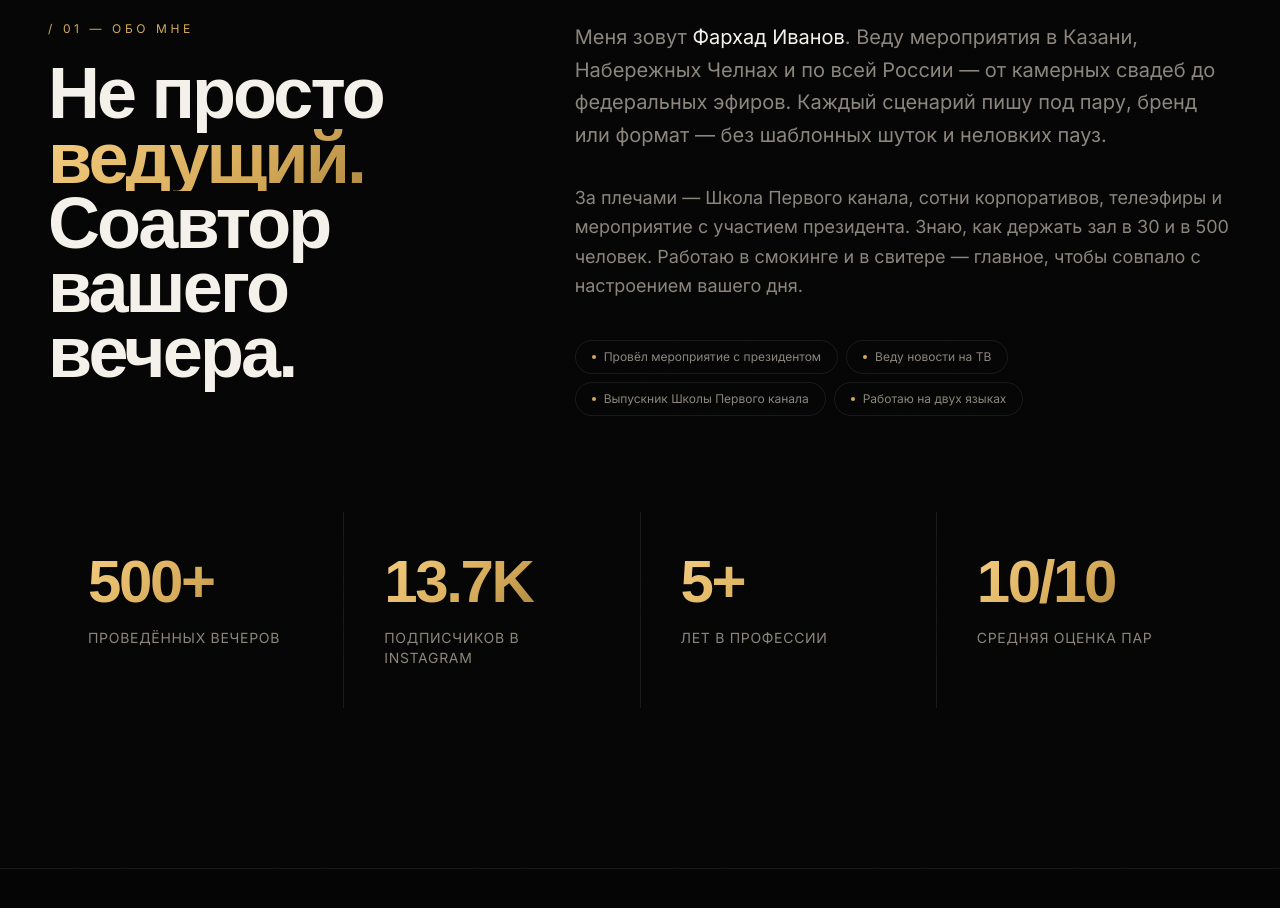
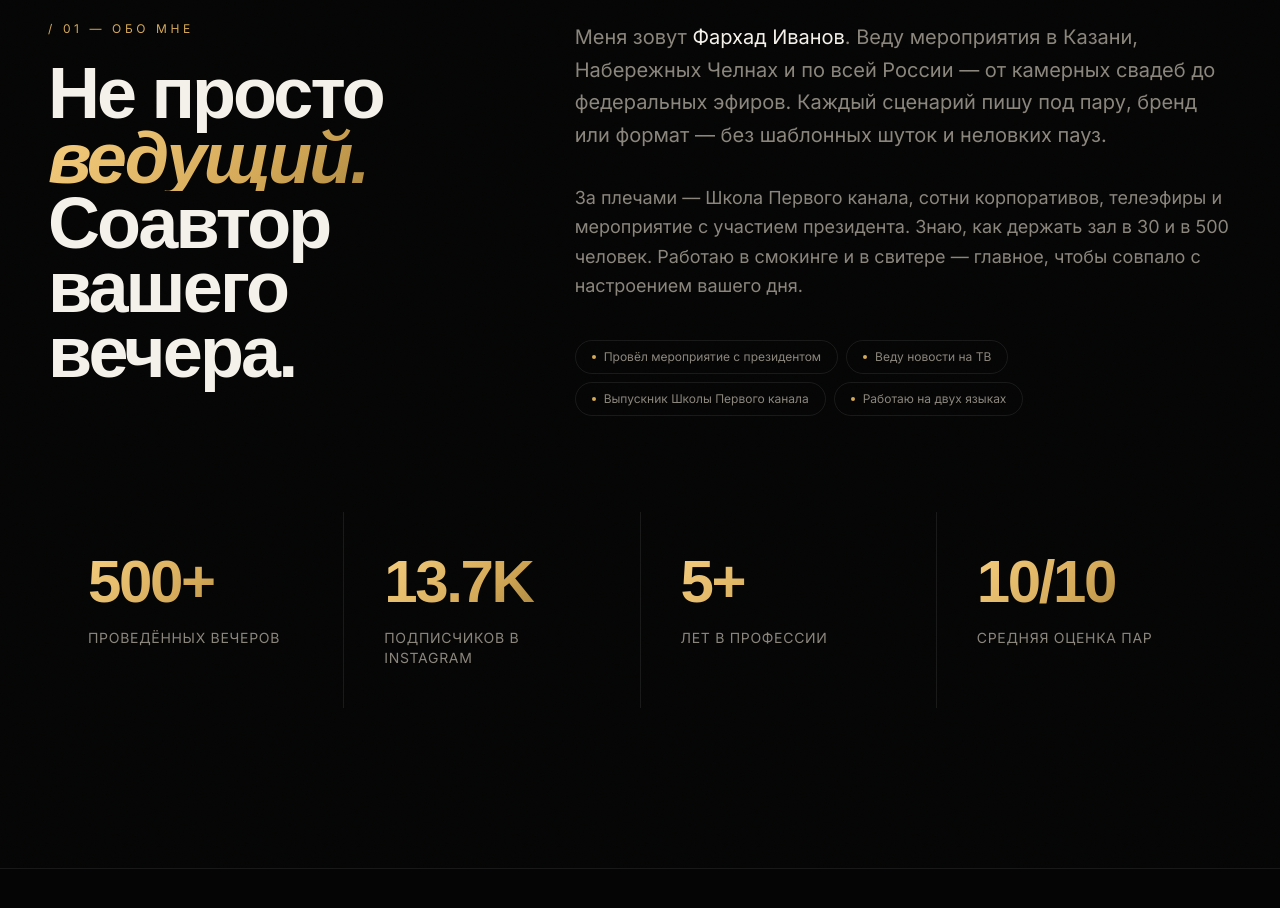
Before and after one commit to ueeet/farhad, a Next.js app: page / in a window 1280 px wide. Shown: the part 940-1848 px from the top of the page. Built offline with nearby package versions, Linux system fonts and the light colour scheme; a web font is replaced by a local one.

Commit message:
auto: update

```diff
--- a/src/components/About.tsx
+++ b/src/components/About.tsx
@@ -66,9 +66,9 @@ export function About() {
             <div className="text-xs uppercase tracking-[0.3em] text-gold mb-6">
               / 01 — Обо мне
             </div>
-            <h2 className="font-display font-black text-5xl lg:text-7xl leading-[0.9] tracking-tight">
+            <h2 className="font-display font-black text-5xl lg:text-7xl leading-[0.9] tracking-[-0.04em] balance">
               <span className="about-line block">Не просто</span>
-              <span className="about-line block text-gradient-gold">ведущий.</span>
+              <span className="about-line block text-gradient-gold italic">ведущий.</span>
               <span className="about-line block">Соавтор</span>
               <span className="about-line block">вашего вечера.</span>
             </h2>
```
